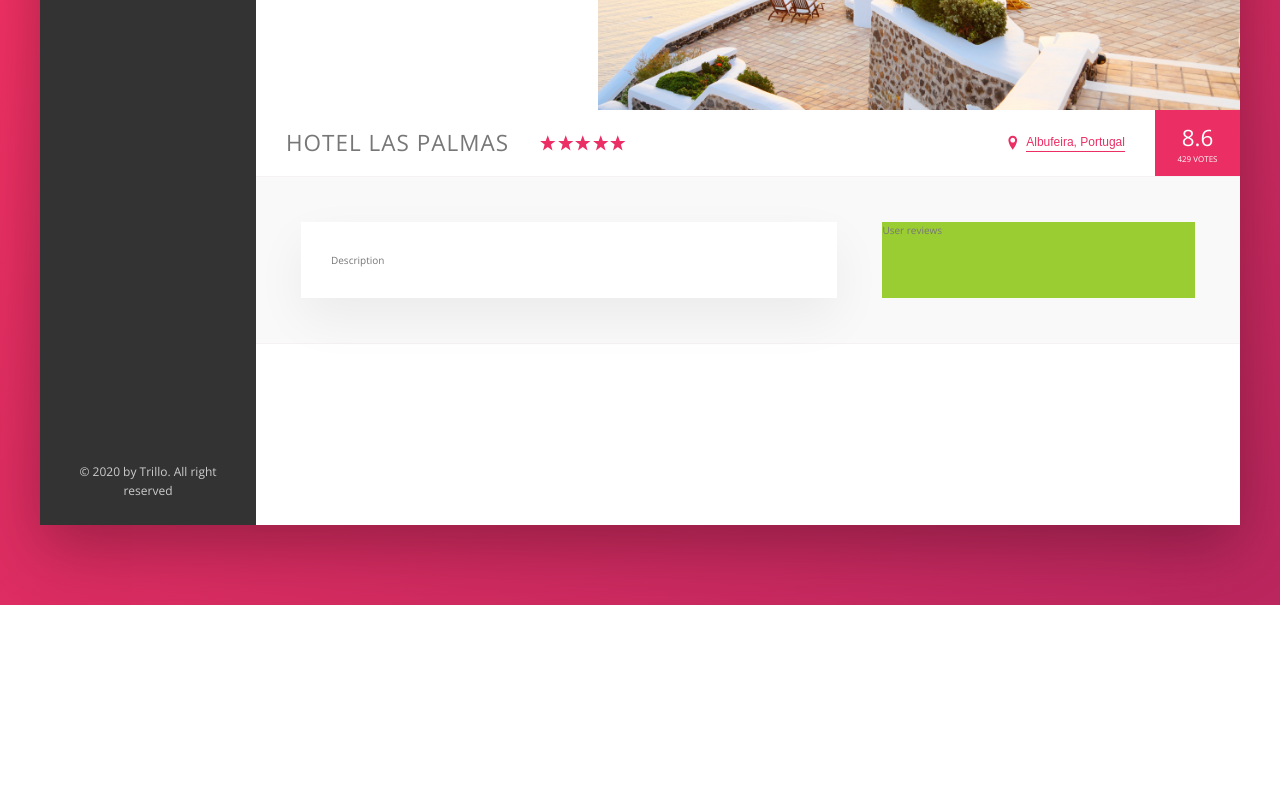
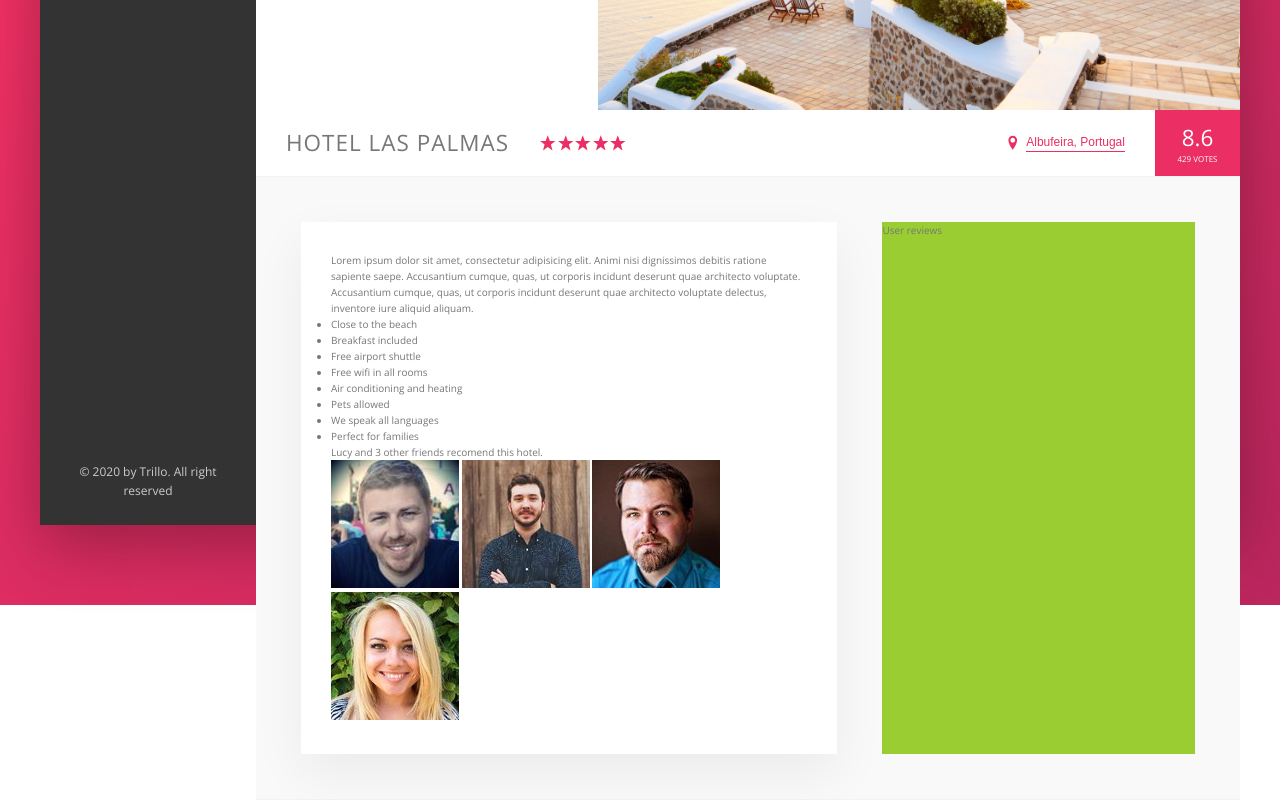
Before and after one commit to ks603/Travel_App, a website: page index.html in a window 1280 px wide. Shown: the part 425-1225 px from the top of the page. Before the commit the page ends 1030 px from the top, so only its background shows below. Drawn offline with nearby package versions, Linux system fonts and the light colour scheme.

Commit message:
Added features and recommend section

```diff
--- a/index.html
+++ b/index.html
@@ -159,7 +159,53 @@
 
           <div class="detail">
             <div class="description">
-              Description
+              <p class="paragraph">
+                Lorem ipsum dolor sit amet, consectetur adipisicing elit. Animi
+                nisi dignissimos debitis ratione sapiente saepe. Accusantium
+                cumque, quas, ut corporis incidunt deserunt quae architecto
+                voluptate.
+              </p>
+              <p class="paragraph">
+                Accusantium cumque, quas, ut corporis incidunt deserunt quae
+                architecto voluptate delectus, inventore iure aliquid aliquam.
+              </p>
+              <ul class="list">
+                <li class="list__item">Close to the beach</li>
+                <li class="list__item">Breakfast included</li>
+                <li class="list__item">Free airport shuttle</li>
+                <li class="list__item">Free wifi in all rooms</li>
+                <li class="list__item">Air conditioning and heating</li>
+                <li class="list__item">Pets allowed</li>
+                <li class="list__item">We speak all languages</li>
+                <li class="list__item">Perfect for families</li>
+              </ul>
+              <div class="recommend">
+                <p class="recommend__count">
+                  Lucy and 3 other friends recomend this hotel.
+                </p>
+                <div class="recommend__friends">
+                  <img
+                    src="img/user-3.jpg"
+                    alt="Friend 1"
+                    class="recommend__photo"
+                  />
+                  <img
+                    src="img/user-4.jpg"
+                    alt="Friend 2"
+                    class="recommend__photo"
+                  />
+                  <img
+                    src="img/user-5.jpg"
+                    alt="Friend 3"
+                    class="recommend__photo"
+                  />
+                  <img
+                    src="img/user-6.jpg"
+                    alt="Friend 4"
+                    class="recommend__photo"
+                  />
+                </div>
+              </div>
             </div>
             <div class="user-reviews">
               User reviews
--- a/sass/_layout.scss
+++ b/sass/_layout.scss
@@ -65,7 +65,7 @@
 
 .description {
   background-color: #fff;
-  box-shadow: 0 2rem 5rem rgba(0, 0, 0, 0.06);
+  box-shadow: var(--shadow-light);
   padding: 3rem;
   flex: 0 0 60%;
   margin-right: 4.5rem;
```
Also changed, not shown: css/style.css.
